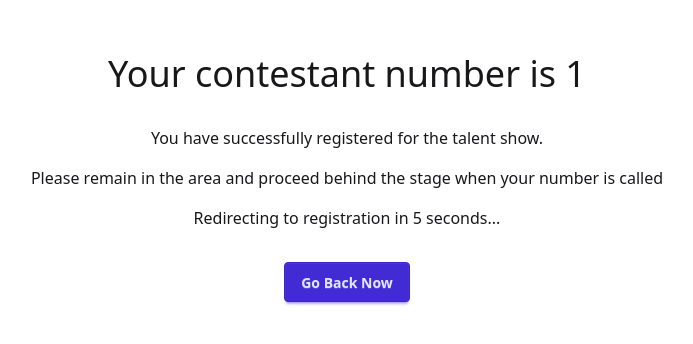
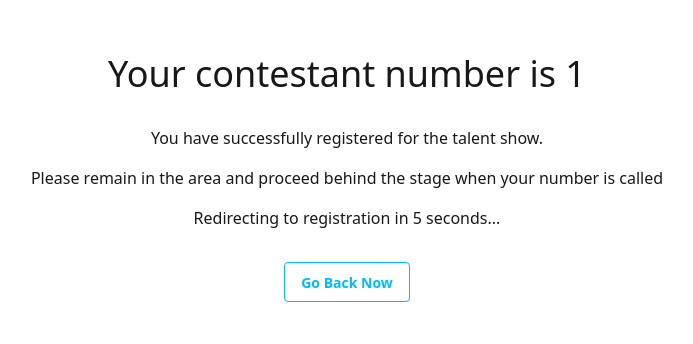
Before and after one commit to echopossum/winterfest-talent-registration, a SvelteKit app: page /register/1 in a window 1280 px wide. Shown: the part 222-566 px from the top of the page, without its empty margins (293-986 px from the left). Built offline with nearby package versions, Linux system fonts and the light colour scheme.

Commit message:
Change button styling

```diff
--- a/src/routes/judge/submit/+page.svelte
+++ b/src/routes/judge/submit/+page.svelte
@@ -22,5 +22,7 @@
 	<h1 class="mb-8 text-4xl">Score Submitted</h1>
 	<p class="mb-4">You have successfully submitted your scores.</p>
 	<p class="mb-4">Redirecting to judging page in {countdown} seconds...</p>
-	<button class="btn btn-primary" onclick={() => goto(resolve('/judge'))}> Go Back Now </button>
+	<button class="btn btn-outline btn-info" onclick={() => goto(resolve('/judge'))}>
+		Go Back Now
+	</button>
 </div>
--- a/src/routes/register/[id]/+page.svelte
+++ b/src/routes/register/[id]/+page.svelte
@@ -27,5 +27,5 @@
 		Please remain in the area and proceed behind the stage when your number is called
 	</p>
 	<p class="mb-8">Redirecting to registration in {countdown} seconds...</p>
-	<button class="btn btn-primary" onclick={() => goto(resolve('/'))}> Go Back Now </button>
+	<button class="btn btn-outline btn-info" onclick={() => goto(resolve('/'))}> Go Back Now </button>
 </div>
```
